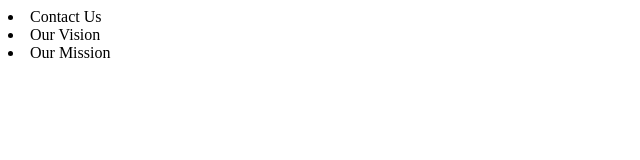
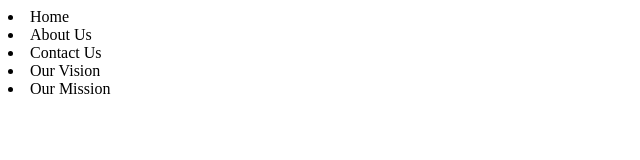
Before and after one commit to pioneerstealth/sample, a plain HTML site: page index.html in a window 1280 px wide. Shown: the whole page, without its empty margins (0-640 px from the left). Drawn offline with Linux system fonts and the light colour scheme.

Commit message:
added options

```diff
--- a/index.html
+++ b/index.html
@@ -7,6 +7,8 @@
 </head>
 <body>
     <nav>
+        <li>Home</li>
+        <li>About Us</li>
         <li>Contact Us</li>
         <li>Our Vision</li>
         <li>Our Mission</li>
```
